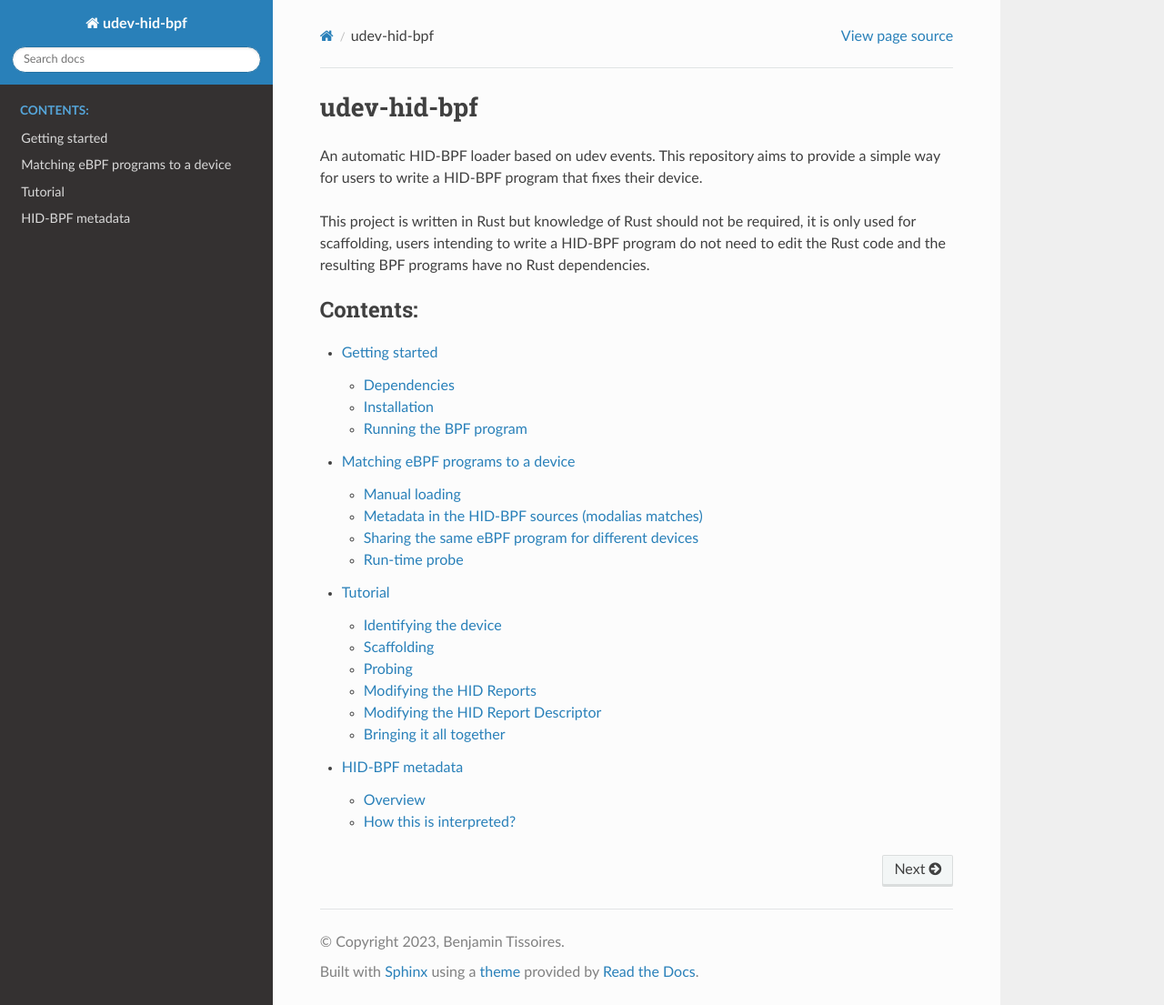
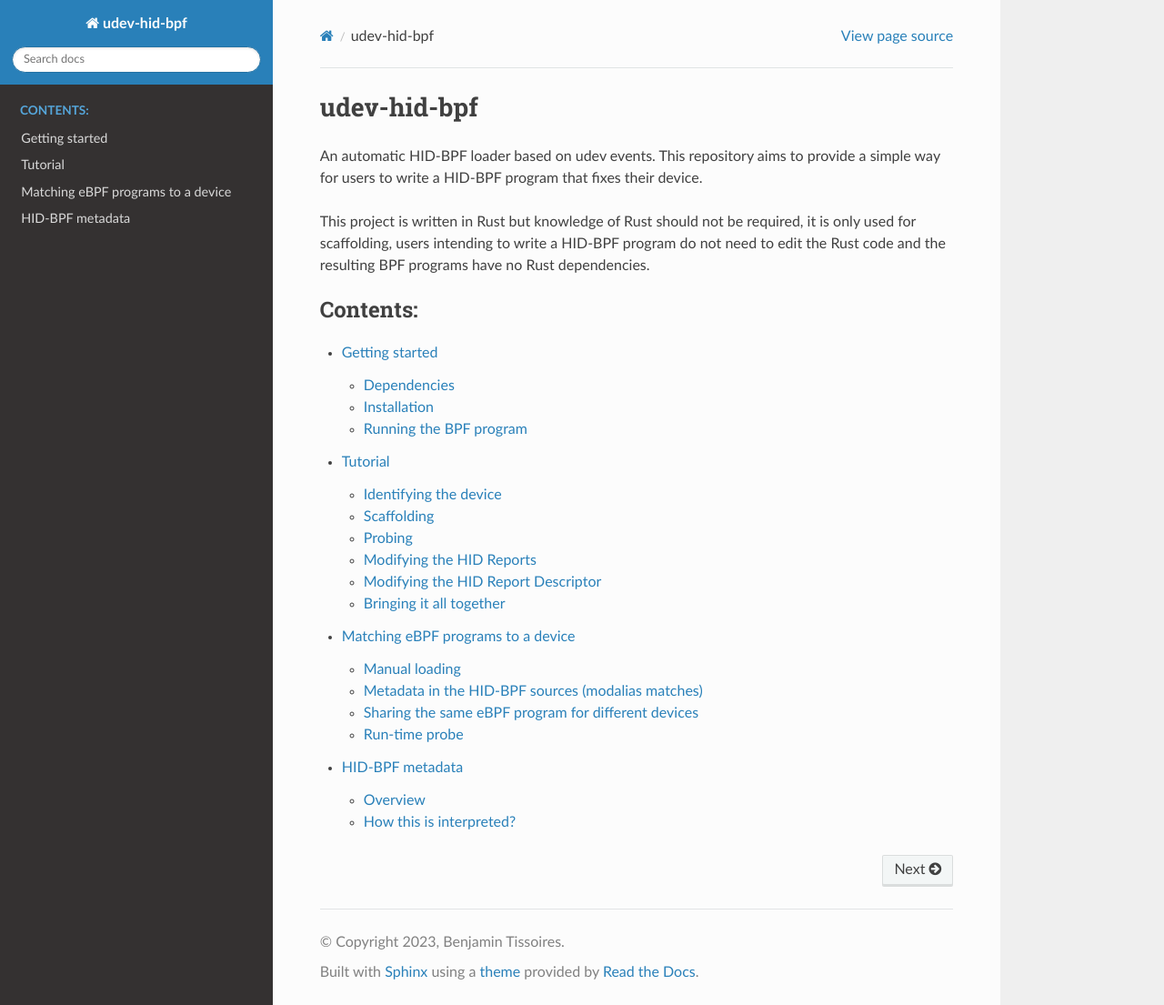
Before and after one commit to icecream95/udev-hid-bpf, a Sphinx documentation site: the page built from doc/index.rst, in a window 1280 px wide and 1105 px high. Shown: the whole window at 91% size. Built offline with Sphinx 7.4.7 and the Read the Docs theme 2.0.0, drawn with Linux system fonts in a browser that asks for light colours.

```diff
--- a/doc/index.rst
+++ b/doc/index.rst
@@ -15,6 +15,6 @@ dependencies.
    :caption: Contents:
 
    getting-started
+   tutorial
    device-matches
-   tutorial
    metadata
```
